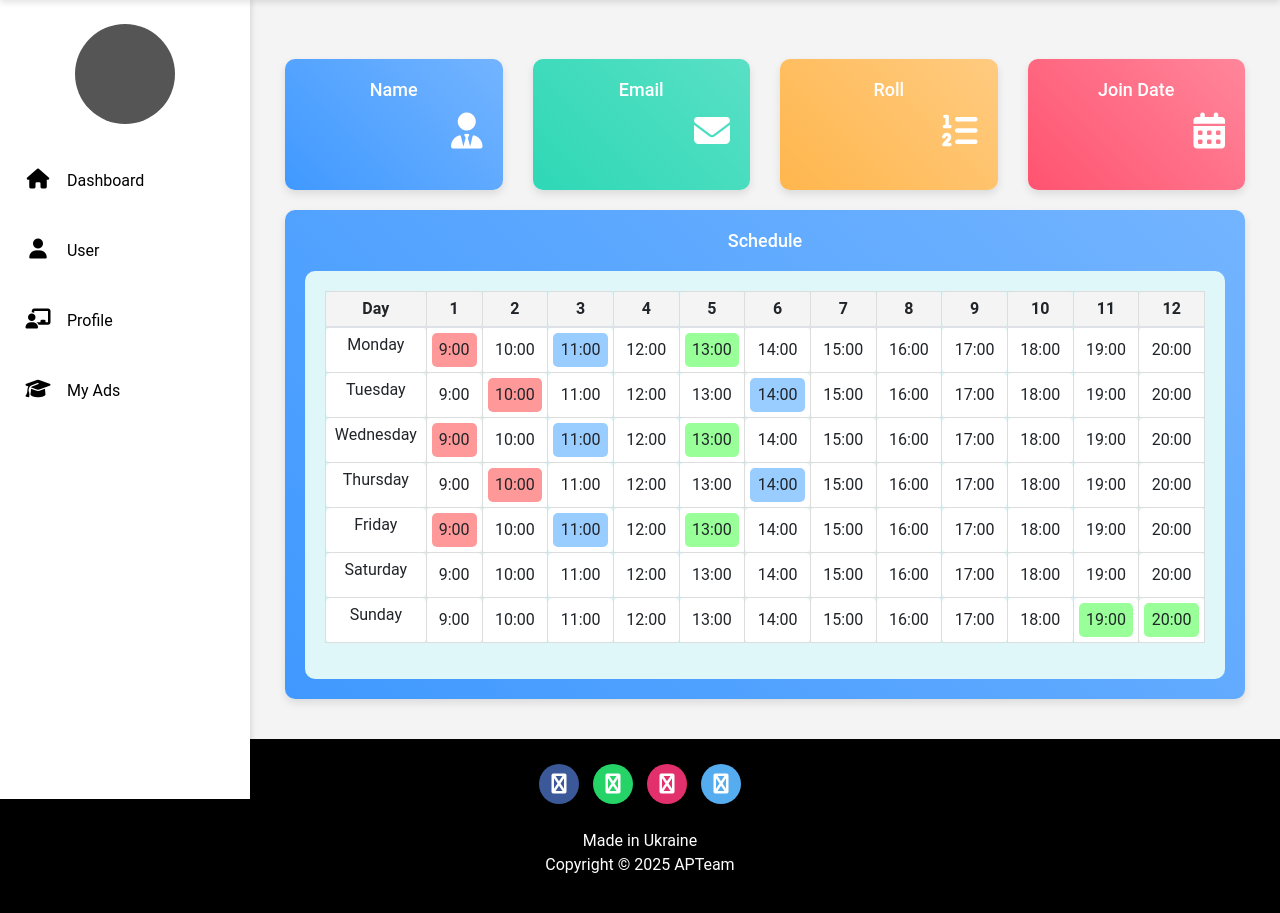
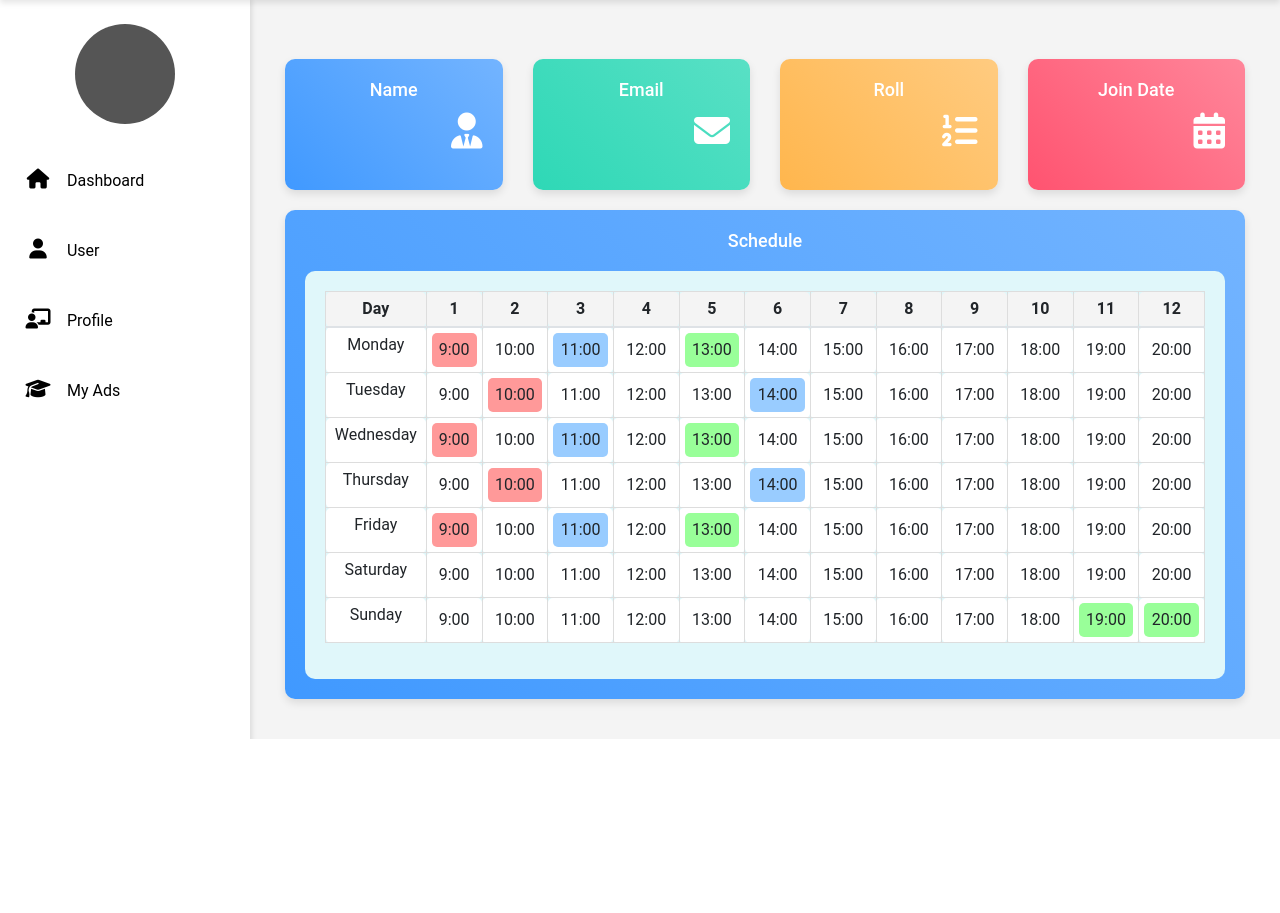
Before and after one commit to Debelyi-Illia/APTeam, a Django app: page /user_profile/ in a window 1280 px wide. Shown: the part 61-974 px from the top of the page. After the commit the page ends 800 px from the top, so only its background shows below. Run offline with Django 5.2, Linux system fonts and the light colour scheme; some libraries are stand-ins or nearby versions.

Commit message:
Update user_profile.html

```diff
--- a/MentorMe/myapp/templates/user_profile.html
+++ b/MentorMe/myapp/templates/user_profile.html
@@ -448,23 +448,7 @@
     </div>
 
     <!-- Footer -->
-    <footer>
-        <p>
-        <a href="https://facebook.com/sumit.luv/" class="fa fa-facebook"></a>
-        <a href="https://api.whatsapp.com/send" class="fa fa-whatsapp"></a>
-        <a href="https://instagram.com/sumit.luv" class="fa fa-instagram"></a>
-        <a href="https://twitter.com/sumitkumar1503" class="fa fa-twitter"></a>
-        </p>
-        <div class="container">
-        <div class="row">
-            <div class="col-md-12 col-sm-12">
-            <div style="color:#ffffff;" class="wow fadeInUp footer-copyright">
-                <p>Made in Ukraine <br> Copyright &copy; 2025 APTeam </p>
-            </div>
-            </div>
-        </div>
-        </div>
-    </footer>
+
 
     <script>
         document.addEventListener('DOMContentLoaded', function () {
```
